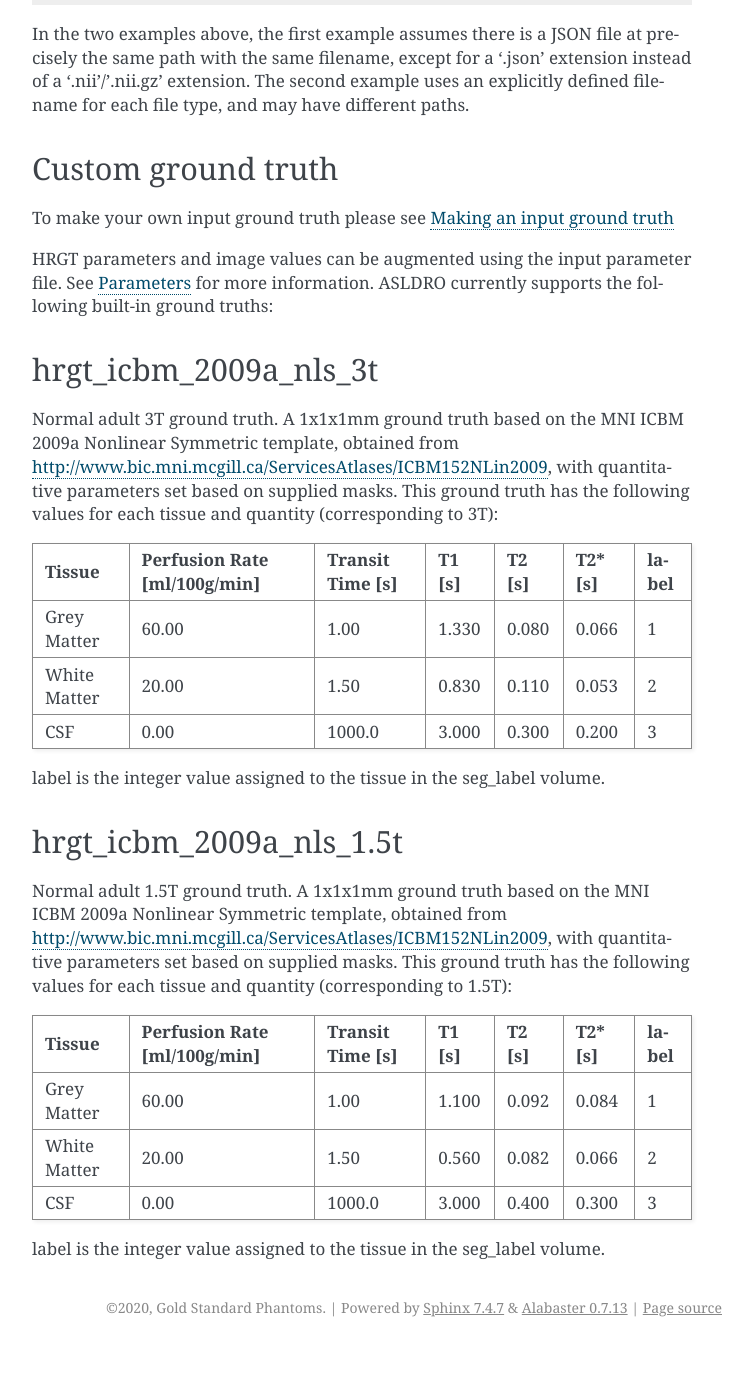
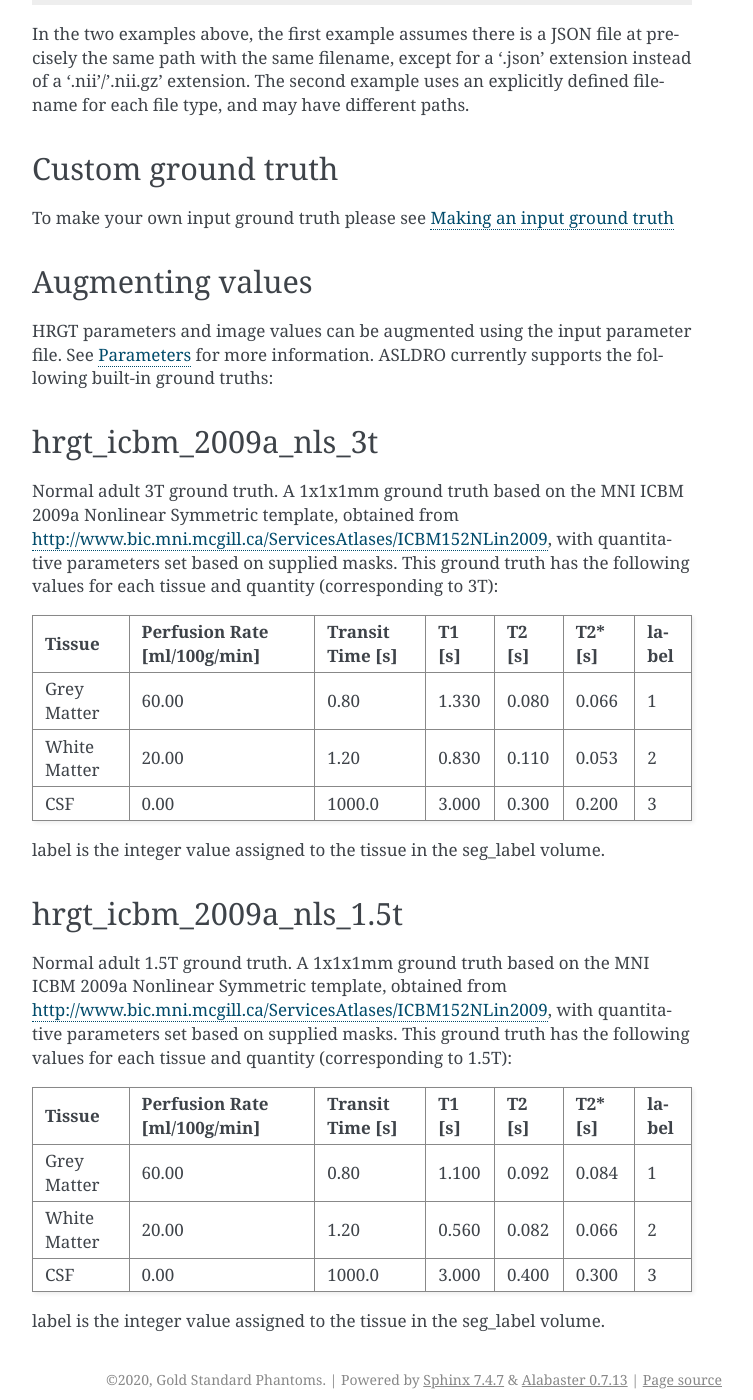
Before and after one commit to gold-standard-phantoms/asldro, a Sphinx documentation site: the page built from docs/usage/ground_truth.rst, in a window 1280 px wide and 1400 px high, scrolled down 1376 px. Shown: the whole window, without its empty margins (388-1141 px from the left). Built offline with Sphinx 7.4.7, drawn with Linux system fonts in a browser that asks for light colours; pages that are not in the unit, such as notebooks, are missing from menus; before the commit the page ends 2723 px from its top, so only the background shows below that.

```diff
--- a/docs/usage/ground_truth.rst
+++ b/docs/usage/ground_truth.rst
@@ -53,6 +53,9 @@ Custom ground truth
 
 To make your own input ground truth please see :doc:`custom_ground_truth`
 
+Augmenting values
+~~~~~~~~~~~~~~~~~~
+
 HRGT parameters and image values can be augmented using the input parameter file. See :doc:`parameters` for more information.
 ASLDRO currently supports the following built-in ground truths:
 
@@ -70,9 +73,9 @@ values for each tissue and quantity (corresponding to 3T):
 | Tissue       | Perfusion Rate | Transit Time | T1        | T2       | T2*      | label    |
 |              | [ml/100g/min]  | [s]          | [s]       | [s]      | [s]      |          |
 +==============+================+==============+===========+==========+==========+==========+
-| Grey Matter  | 60.00          | 1.00         | 1.330     | 0.080    | 0.066    | 1        |
+| Grey Matter  | 60.00          | 0.80         | 1.330     | 0.080    | 0.066    | 1        |
 +--------------+----------------+--------------+-----------+----------+----------+----------+
-| White Matter | 20.00          | 1.50         | 0.830     | 0.110    | 0.053    | 2        |
+| White Matter | 20.00          | 1.20         | 0.830     | 0.110    | 0.053    | 2        |
 +--------------+----------------+--------------+-----------+----------+----------+----------+
 | CSF          | 0.00           | 1000.0       | 3.000     | 0.300    | 0.200    | 3        |
 +--------------+----------------+--------------+-----------+----------+----------+----------+
@@ -93,9 +96,9 @@ values for each tissue and quantity (corresponding to 1.5T):
 | Tissue       | Perfusion Rate | Transit Time | T1        | T2       | T2*      | label    |
 |              | [ml/100g/min]  | [s]          | [s]       | [s]      | [s]      |          |
 +==============+================+==============+===========+==========+==========+==========+
-| Grey Matter  | 60.00          | 1.00         | 1.100     | 0.092    | 0.084    | 1        |
+| Grey Matter  | 60.00          | 0.80         | 1.100     | 0.092    | 0.084    | 1        |
 +--------------+----------------+--------------+-----------+----------+----------+----------+
-| White Matter | 20.00          | 1.50         | 0.560     | 0.082    | 0.066    | 2        |
+| White Matter | 20.00          | 1.20         | 0.560     | 0.082    | 0.066    | 2        |
 +--------------+----------------+--------------+-----------+----------+----------+----------+
 | CSF          | 0.00           | 1000.0       | 3.000     | 0.400    | 0.300    | 3        |
 +--------------+----------------+--------------+-----------+----------+----------+----------+
```
Also changed, not shown: CHANGELOG.md (+11 -0 lines), 3 other files.
